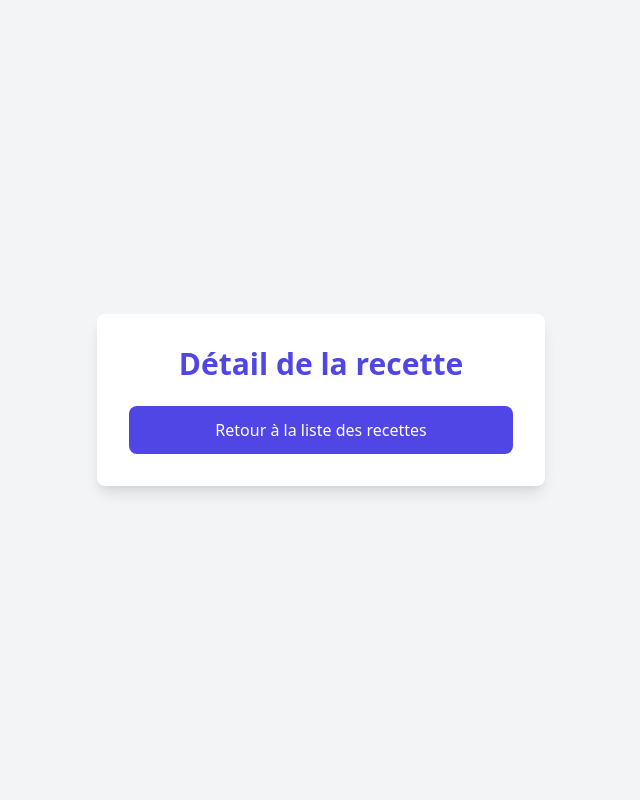
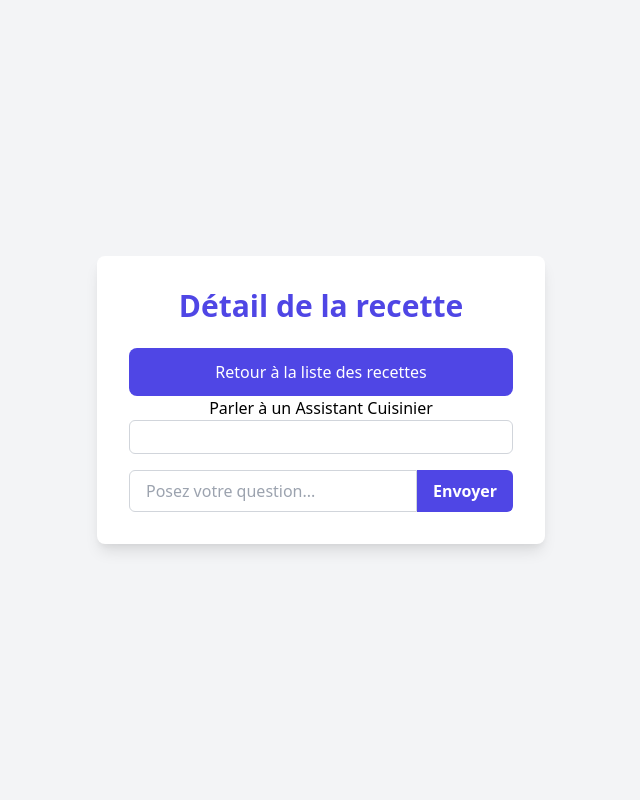
Before and after one commit to Ricardogn224/CuisineConnect, a Flask app: template templates/recette_detail.html in a window 1280 px wide. Shown: the whole page, without its empty margins (319-959 px from the left). Run offline with Flask 2, Linux system fonts and the light colour scheme; the template is opened without the code that fills it, so the values that code supplies are empty.

Commit message:
add of chatbot and updating prompt

```diff
--- a/app.py
+++ b/app.py
@@ -1,4 +1,4 @@
-from flask import Flask, request, render_template, redirect
+from flask import Flask, request, render_template, redirect, jsonify
 import openai
 import json
 from dotenv import load_dotenv
@@ -119,5 +119,21 @@ def recette_detail(nom_recete):
     return render_template("recette_detail.html", nom_recete=nom_recete, recette=recette)
 
 
+@app.route('/ask', methods=['POST', 'GET'])
+def ask_chat():
+    if request.method == 'POST':
+        question = request.form['question']
+        # Utilisez l'API GPT-3 pour générer une réponse en fonction de la requête
+        response = openai.Completion.create(
+            engine="text-davinci-002",
+            prompt=f"tu es cuisinier qui a 8 ans d’expérience dans la cuisine. Tu es capable de répondre à des questions sur la cuisine. tu vas repondre en français. si la question conserne la cuisine repond sionon explique que tu est cuisinier et que ce n'ai pas dans tes compétences : \n\nQ: {question} ?\nA:",
+            max_tokens=2000
+        )
+        result = response.choices[0].text.strip()
+        return jsonify(result=result)
+    else:
+        return render_template('index.html')
+
+
 if __name__ == "__main__":
     app.run(host="0.0.0.0", debug=True, port=5000)
--- a/templates/recette_detail.html
+++ b/templates/recette_detail.html
@@ -4,15 +4,53 @@
     <title>Détail de la recette</title>
     <link href="https://cdn.jsdelivr.net/npm/tailwindcss@2.2.19/dist/tailwind.min.css" rel="stylesheet">
 </head>
-<body class="bg-gray-100 flex items-center justify-center h-screen">
-    <div class="bg-white rounded-lg shadow-lg p-8 w-full max-w-md">
+<body >
+    <div class="bg-gray-100 flex items-center justify-center h-screen">
+        <div class="bg-white rounded-lg shadow-lg p-8 w-full max-w-md">
 
-        <h1 class="text-3xl font-bold mb-6 text-center text-indigo-600">Détail de la recette</h1>
-        <h2 class="text-xl font-bold mb-2 text-indigo-600">{{nom_recete}}</h2>
+            <h1 class="text-3xl font-bold mb-6 text-center text-indigo-600">Détail de la recette</h1>
+            <h2 class="text-xl font-bold mb-2 text-indigo-600">{{nom_recete}}</h2>
 
-        <p class="text-lg text-gray-700">{{ recette }}</p>
+            <p class="text-lg text-gray-700">{{ recette }}</p>
 
-        <a href="/recettes" class="mt-4 block w-full text-center bg-indigo-600 text-white p-3 rounded-lg">Retour à la liste des recettes</a>
+            <a href="/recettes" class="mt-4 block w-full text-center bg-indigo-600 text-white p-3 rounded-lg">Retour à la liste des recettes</a>
+
+            <div class="chatbot-container">
+                <h2 class="text-center">Parler à un Assistant Cuisinier</h2>
+                <div id="chat-messages" class="border border-gray-300 rounded-md p-4 max-h-64 overflow-y-auto"></div>
+                <div id="chat-input-container" class="flex mt-4">
+                    <input id="user-input" type="text" placeholder="Posez votre question..." class="w-3/4 py-2 px-4 border border-gray-300 rounded-l-md focus:outline-none focus:border-indigo-600">
+                    <button id="send-button" class="w-1/4 bg-indigo-600 text-white font-semibold py-2 px-4 rounded-r-md focus:outline-none hover:bg-indigo-700">Envoyer</button>
+                </div>
+                <div class="chatbot-loader text-center mt-4" id="chatbot-loader" style="display: none;">
+                    <img src="loader.gif" alt="Chargement...">
+                </div>
+            </div>
+        </div>
+
     </div>
+
+
+
+
+    <script src="https://code.jquery.com/jquery-3.6.0.min.js"></script>
+    <script>
+        $(document).ready(function() {
+            $('#send-button').click(function() {
+                var userMessage = $('#user-input').val();
+                $('#user-input').val('');
+
+                $('#chat-messages').append('<div class="user-message bg-gray-200 rounded-md p-2 my-1">' + userMessage + '</div>');
+                $('#chatbot-loader').show();
+
+                $.post('/ask', { question: userMessage }, function(data) {
+                    var botResponse = data.result;
+                    $('#chat-messages').append('<div class="agent-message bg-indigo-600 text-white rounded-md p-2 my-1">' + botResponse + '</div>');
+                    $('#chatbot-loader').hide();
+                });
+            });
+        });
+    </script>
+
 </body>
 </html>
```
Also changed, not shown: templates/recettes.html (+35 -0 lines).
